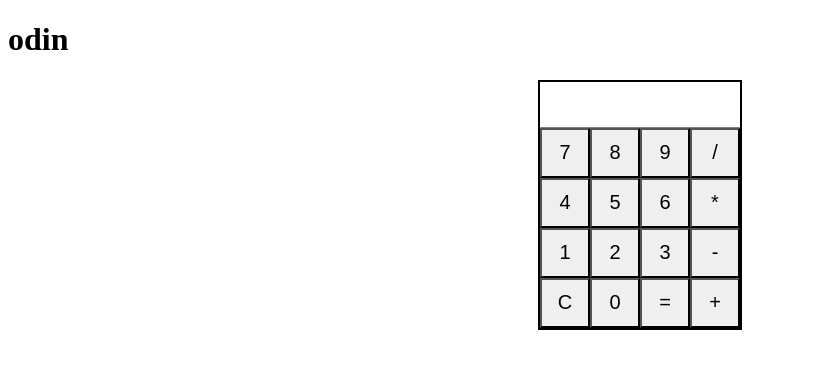
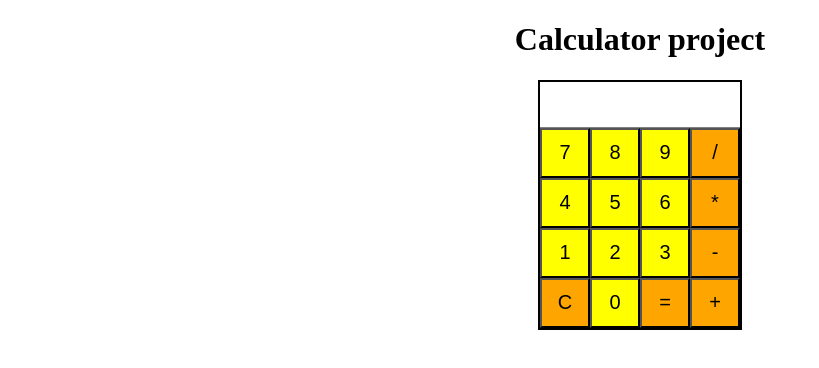
Before and after one commit to grizzlybear97/odin-calculator, a plain HTML site: page index.html in a window 1280 px wide. Shown: the whole page, without its empty margins (0-819 px from the left). Drawn offline with Linux system fonts and the light colour scheme.

Commit message:
ADD styling to buttons

```diff
--- a/index.html
+++ b/index.html
@@ -7,7 +7,7 @@
     <title>Calculator</title>
 </head>
 <body>
-    <h1>odin</h1>
+    <h1>Calculator project</h1>
     <div class="calc">
         <div class="display row">
         </div>
--- a/style.css
+++ b/style.css
@@ -1,9 +1,21 @@
+h1{
+    text-align: center;
+}
 .row{
     display: flex;
     flex-wrap: nowrap;
     /* border: 1px solid red; */
     justify-content: center;
 }
+.row > :nth-child(-n+3){
+    background-color: yellow;
+}
+.row :last-child,
+.fourth :first-child,
+.fourth :nth-child(3){
+    background-color: orange;
+}
+
 .calc{
     margin: auto;
     width: 200px;
```
